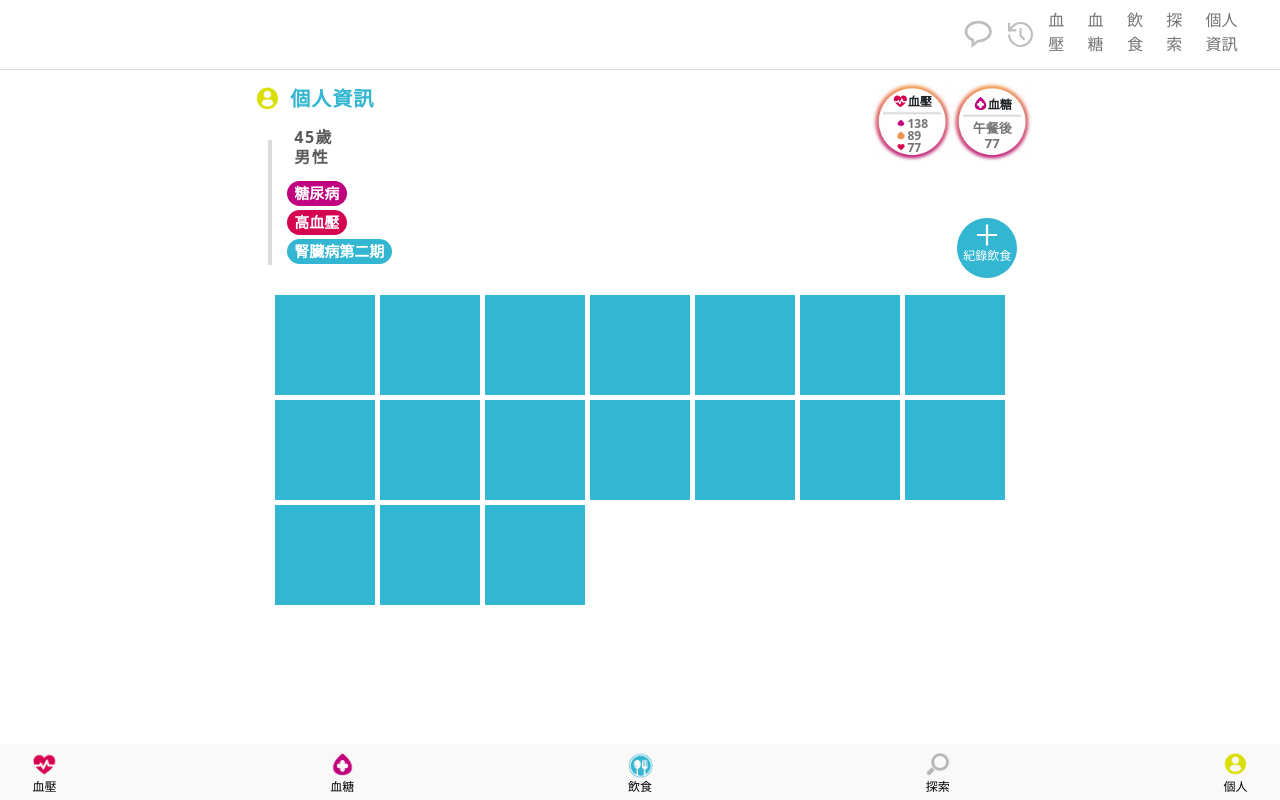
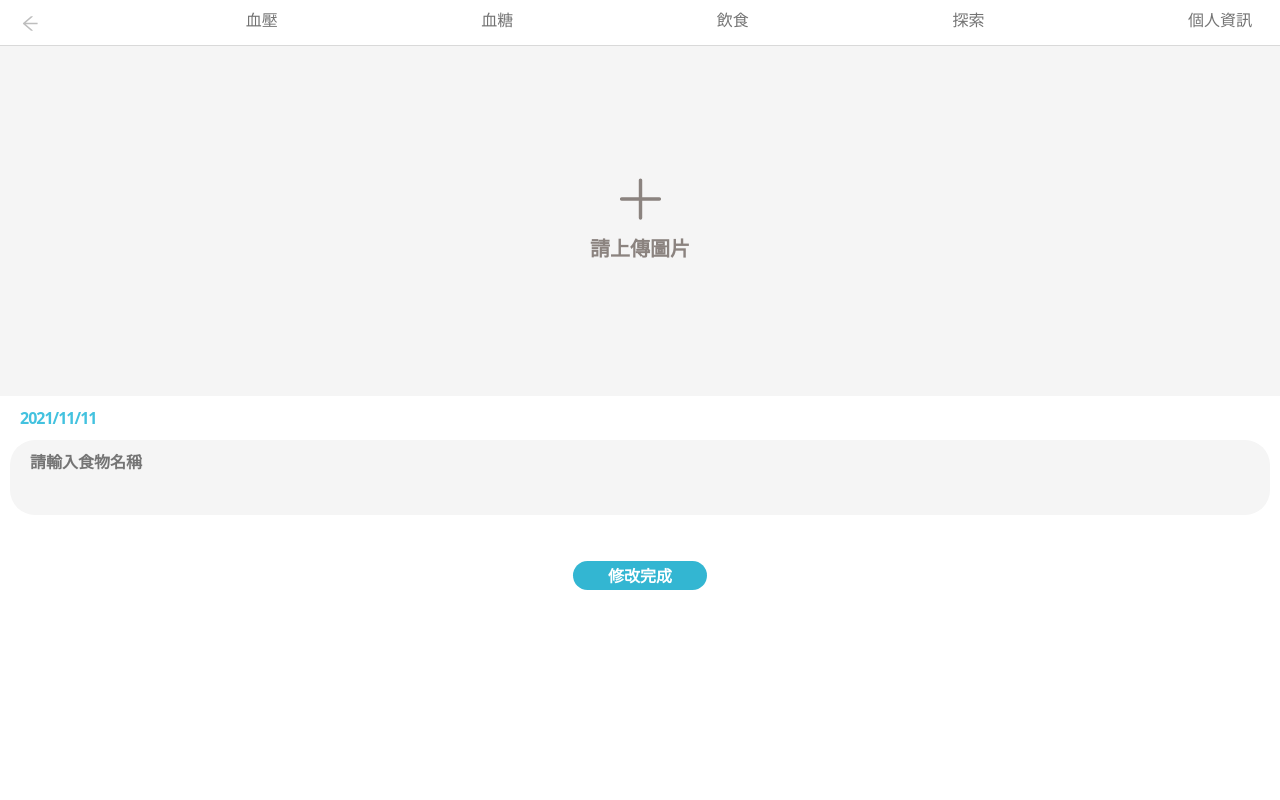
Before and after one commit to Secplavory/KCS, a React (Create React App) app in the folder kcs/: page /RecordDiet in a window 1280 px wide. Built offline with nearby package versions, Linux system fonts and the light colour scheme.

Commit message:
1.新增飲食頁面

```diff
--- a/kcs/src/App.js
+++ b/kcs/src/App.js
@@ -1,16 +1,25 @@
-import {BrowserRouter as Router, Route, Switch} from 'react-router-dom'
+import {BrowserRouter as Router, Route, Routes, Navigate} from 'react-router-dom'
+import React from "react";
 
 import './App.scss';
 import KCSNavbar from './components/KCSNavbar'
 import KCSFooter from './components/KCSFooter'
 import PersonalInformationPage from './components/personalInformationPage/PersonalInformationPage'
+import RecordDietPage from './components/recordDietPage/RecordDietPage'
 
 function App() {
+
   return (
     <div className="App">
-      <KCSNavbar id="Navbar" />
-      <PersonalInformationPage />
-      <KCSFooter id="Footer" />
+      <Router>
+        <KCSNavbar id="Navbar" />
+        <Routes>
+          <Route path="/" element={<Navigate replace to="/PersonalInformation" />} />
+          <Route path="/PersonalInformation" element={ <PersonalInformationPage /> } />
+          <Route path="/RecordDiet" element={ <RecordDietPage /> }/>
+        </Routes>
+        <KCSFooter id="Footer" />
+      </Router>
     </div>
   );
 }
--- a/kcs/src/components/KCSFooter.js
+++ b/kcs/src/components/KCSFooter.js
@@ -1,4 +1,6 @@
 import React from "react";
+import { useState } from 'react'
+import { useLocation } from 'react-router-dom';
 import './KCSFooter.scss';
 //  import icon & img
 import BloodPressure from '../asserts/Footer/BloodPressure.png'
@@ -8,8 +10,19 @@ import Search from '../asserts/Footer/Search.png'
 import Individual from '../asserts/Footer/Individual.png'
 
 export default function KCSFooter(props) {
+  const [footerClassName, setFooterClassName] = useState("");
+
+  const location = useLocation();
+  React.useEffect(() => {
+    if(!location.pathname.includes("PersonalInformation")){
+      setFooterClassName("nonFooter");
+    }else{
+      setFooterClassName("");
+    }
+  }, [location])
+
   return (
-    <footer id={ props.id }>
+    <footer id={ props.id } className={ footerClassName }>
       <div className="footer_row">
         <div>
           <a className="footer_item" href="/">
@@ -28,7 +41,7 @@ export default function KCSFooter(props) {
           </a>
         </div>
         <div>
-          <a className="footer_item" href="/">
+          <a className="footer_item" href="/RecordDiet">
             <div className="item_img">
               <img src={ Diet } alt=""></img>
             </div>
@@ -44,7 +57,7 @@ export default function KCSFooter(props) {
           </a>
         </div>
         <div>
-          <a className="footer_item" href="/">
+          <a className="footer_item" href="/PersonalInformation">
             <div className="item_img">
               <img src={ Individual } alt=""></img>
             </div>
--- a/kcs/src/components/KCSFooter.scss
+++ b/kcs/src/components/KCSFooter.scss
@@ -31,3 +31,6 @@
         }
     }
 }
+#Footer.nonFooter{
+    display: none;
+}
--- a/kcs/src/components/KCSNavbar.js
+++ b/kcs/src/components/KCSNavbar.js
@@ -1,15 +1,35 @@
 import React from "react";
+import { useState } from 'react'
+import { useLocation, useNavigate } from 'react-router-dom';
 import {
  Navbar,
  Nav,
 } from "react-bootstrap"; //bootstrap導入
 import './KCSNavbar.scss';
 // icon導入
+import { AiOutlineArrowLeft } from "react-icons/ai";
 import { GrHistory } from 'react-icons/gr';
 import { BiMessageRounded } from "react-icons/bi";
 export default function KCSNavbar(props) {
+  const [navbarClassName, setNavbarClassName] = useState("");
+  const location = useLocation();
+  const navigate = useNavigate();
+  React.useEffect(() => {
+    if(location.pathname.includes("PersonalInformation")){
+      setNavbarClassName("PI");
+    }else if(location.pathname.includes("RecordDiet")){
+      setNavbarClassName("RD");
+    }
+
+  }, [location])
+
   return (
-    <Navbar id={props.id} fixed="sticky" expand="lg" className="ml-auto">
+    <Navbar id={props.id} fixed="sticky" expand="lg" className={ navbarClassName }>
+      <div className="left">
+        <button className="back" onClick={() => navigate(-1)}>
+          <AiOutlineArrowLeft />
+        </button>
+      </div>
       <div className="right">
           <a className="message" href="/">
             <BiMessageRounded />
--- a/kcs/src/components/KCSNavbar.scss
+++ b/kcs/src/components/KCSNavbar.scss
@@ -2,7 +2,7 @@
     position: relative;
     top: -5px;
     width: 100%;
-    padding: 0.3rem 0.5rem 0.3rem 1rem;
+    padding: 0.3rem 0.5rem 0.3rem 0.5rem;
     border-bottom: 1.5px solid rgba($color: #000000, $alpha: 0.15);
     .navbar-toggler {
         border: none;
@@ -13,13 +13,43 @@
             box-shadow: 0 0 0 0rem;
         }
     }
+    div.left {
+        position: relative;
+        top: 1.5px;
+        svg {
+            position: relative;
+            top: 1px;
+            left: 1.5px;
+            width: 25px;
+            height: 25px;
+            color: black;
+            opacity: 0.25;
+        }
+        button {
+            display: flex;
+            justify-content: center;
+            align-items: center;
+            background: transparent;
+            border: none;
+            margin: 0.1rem 0.3rem;
+            width: 32.5px;
+            height: 32.5px;
+        }
+        .back {
+            position: relative;
+            top: 1px;
+            svg {
+                width: 25px;
+                height: 25px;
+            }
+        }
+    }
     div.right {
         position: relative;
         top: 1.5px;
         display: flex;
         justify-content: flex-end;
         align-items: center;
-        width: 100%;
         .navbar-toggler-icon {
             opacity: 0.5;
         }
@@ -55,3 +85,16 @@
         }
     }
 }
+#Navbar.PI{
+    .left{
+        display: none;
+    }
+    .right{
+        width: 100%;
+    }
+}
+#Navbar.RD{
+    .right{
+        display: none;
+    }
+}
--- a/kcs/src/components/personalInformationPage/PersonalInformationPage.js
+++ b/kcs/src/components/personalInformationPage/PersonalInformationPage.js
@@ -1,6 +1,5 @@
-import React from "react";
+import React, { useRef, useEffect, useCallback } from "react";
 import './PersonalInformationPage.scss';
-
 
 import { AiOutlinePlus } from "react-icons/ai";
 import Individual from '../../asserts/PersonalInformationPage/Individual.png'
@@ -12,6 +11,22 @@ import BloodPressure_2 from '../../asserts/PersonalInformationPage/BloodPressure
 import BloodPressure_3 from '../../asserts/PersonalInformationPage/BloodPressure_3.png'
 
 function PersonalInformationPage() {
+  const ref = useRef();
+  const handleScroll = useCallback(() => {
+    var bottom = document.querySelector("#PI .bottom");
+    var bottom_y = bottom.getBoundingClientRect().y;
+    var viewport_height = window.innerHeight;
+    var declare_height = viewport_height - bottom_y - 58;
+    // console.log(declare_height)
+    bottom.style.height = declare_height.toString() + "px";
+    // console.log(bottom.style.height)
+  }, []);
+  useEffect(() => {
+    const div = ref.current;
+    div.addEventListener('scroll', handleScroll);
+    window.addEventListener('resize', handleScroll);
+  }, [handleScroll]);
+
     return (
       <div id="PI">
         <div className="top">
@@ -80,14 +95,16 @@ function PersonalInformationPage() {
               </div>
             </div>
             <div className="pi_right_bottom">
+              <a href="/RecordDiet">
                 <div className="record_diet">
                   <AiOutlinePlus />
                   <p>紀錄飲食</p>
                 </div>
+              </a>
             </div>
           </div>
         </div>
-        <div className="bottom">
+        <div className="bottom" ref={ ref }>
           <div className="post_area">
             <div className="post"></div>
             <div className="post"></div>
--- a/kcs/src/components/personalInformationPage/PersonalInformationPage.scss
+++ b/kcs/src/components/personalInformationPage/PersonalInformationPage.scss
@@ -165,6 +165,9 @@
                 position: absolute;
                 right: 0;
                 bottom: 0;
+                a{
+                    text-decoration: none;
+                }
                 .record_diet {
                     background-color: #33b6d2;
                     border-radius: 999rem;
--- /dev/null
+++ b/kcs/src/components/recordDietPage/RecordDietPage.js
@@ -0,0 +1,59 @@
+import React, { useState, useEffect, useCallback } from "react";
+import { useLocation, useNavigate } from 'react-router-dom';
+import './RecordDietPage.scss';
+
+import { BsPlusLg } from "react-icons/bs";
+function RecordDietPage() {
+
+    const [time,setTime] = useState("");
+    const location = useLocation();
+    const navigate = useNavigate();
+    const setRDHeight = useCallback(() => {
+        var RD =document.getElementById("RD");
+        RD.style.height = (window.innerHeight - 40).toString() + "px";
+    }, []);
+    useEffect(() => {
+        const setNowDate = ()=>{
+            var now = new Date();
+            var year = now.getFullYear();
+            var month = (now.getMonth() + 1).toString().length === 1 ? '0' + (now.getMonth() + 1).toString() : now.getMonth() + 1;
+            var date = now.getDate().toString().length === 1 ? '0' + (now.getDate()).toString() : now.getDate();
+            var formattedDateTime = year + '-' + month + '-' + date;
+            document.getElementById('time_picker').value = formattedDateTime;
+            updateTime(formattedDateTime)
+        }
+        if(location.pathname.includes("RecordDiet")){
+            setNowDate();
+            setRDHeight();
+        }
+        window.addEventListener('resize', setRDHeight);
+    }, [location, setRDHeight])
+    const updateTime = (time)=>{
+        var update_y = time.slice(0,4);
+        var update_m = time.slice(5,7);
+        var update_d = time.slice(8,10);
+        var updateTime = update_y + "/" + update_m + "/" + update_d;
+        setTime(updateTime);
+    }
+    return (
+        <div id="RD">
+            <div className="upload">
+                <div className="upload_center">
+                    <BsPlusLg />
+                    <h5>請上傳圖片</h5>
+                </div>
+            </div>
+            <div className="datepicker">
+                <span>{ time }</span>
+                <input type="date" id="time_picker" onChange={ (e)=>updateTime(e.target.value) }></input>
+            </div>
+            <div className="diet">
+                <textarea rows="2" placeholder="請輸入食物名稱"></textarea>
+            </div>
+            <div className="submit">
+                <button onClick={() => navigate(-1)}>修改完成</button>
+            </div>
+        </div>
+    );
+}
+export default RecordDietPage;
--- /dev/null
+++ b/kcs/src/components/recordDietPage/RecordDietPage.scss
@@ -0,0 +1,92 @@
+#RD {
+    height: 535px;
+    position: relative;
+    top: -5px;
+    padding: 0;
+    margin: 0;
+    overflow-y: auto;
+    .upload {
+        position: relative;
+        padding: 0;
+        margin: 0;
+        background: #f5f5f5;
+        width: 100%;
+        height: 350px;
+        .upload_center {
+            position: absolute;
+            top: 50%;
+            left: 50%;
+            transform: translate(-50%, -50%);
+            text-align: center;
+            color: #8b837f;
+            svg {
+                width: 55px;
+                height: 55px;
+            }
+            h5 {
+                font-weight: bold;
+                margin: 10px 0;
+            }
+        }
+    }
+    .datepicker {
+        position: relative;
+        margin: 10px 20px;
+        span {
+            font-weight: bold;
+            letter-spacing: -1px;
+            color: #43c2df;
+        }
+        input {
+            position: absolute;
+            top: 0;
+            left: 0;
+            display: inline-block;
+            outline: none;
+            appearance: none;
+            border: none;
+            width: 80px;
+            opacity: 0;
+        }
+        input::-webkit-datetime-edit {
+            display: none;
+        }
+        input::-webkit-calendar-picker-indicator {
+            width: 100%;
+        }
+    }
+    .diet {
+        width: 100%;
+        margin: 0;
+        padding: 0 10px;
+        textarea {
+            font-weight: bold;
+            color: #8b837f;
+            padding: 10px 20px;
+            background: #f5f5f5;
+            width: 100%;
+            height: 75px;
+            display: inline-block;
+            outline: none;
+            appearance: none;
+            border: none;
+            border-radius: 25px;
+            resize: none;
+        }
+    }
+    .submit{
+        width: 100%;
+        height: 110px;
+        display: flex;
+        justify-content: center;
+        align-items: center;
+        button{
+            font-weight: bold;
+            color: white;
+            padding: 2.5px 35px;
+            background: #33b6d2;
+            border: none;
+            border-radius: 30px;
+        }
+    }
+}
--- a/kcs/src/index.js
+++ b/kcs/src/index.js
@@ -11,26 +11,7 @@ ReactDOM.render(
     <App />
   </React.StrictMode>,
   document.getElementById('root')
-
-
 );
-const setBottomPartHeight = ()=>{
-  var bottom = document.querySelector("#PI .bottom");
-  if(bottom != null){
-    var bottom_y = bottom.getBoundingClientRect().y;
-    var viewport_height = window.innerHeight;
-    var declare_height = viewport_height - bottom_y - 58;
-    // console.log(declare_height)
-    bottom.style.height = declare_height.toString() + "px";
-    // console.log(bottom.style.height)
-
-  }
-}
-var bottom = document.querySelector("#PI .bottom");
-bottom.addEventListener('scroll', function(e) {
-  setBottomPartHeight();
-});
-
 // If you want to start measuring performance in your app, pass a function
 // to log results (for example: reportWebVitals(console.log))
 // or send to an analytics endpoint. Learn more: https://bit.ly/CRA-vitals
```
Lines whose indentation alone changed are shown as unchanged.
